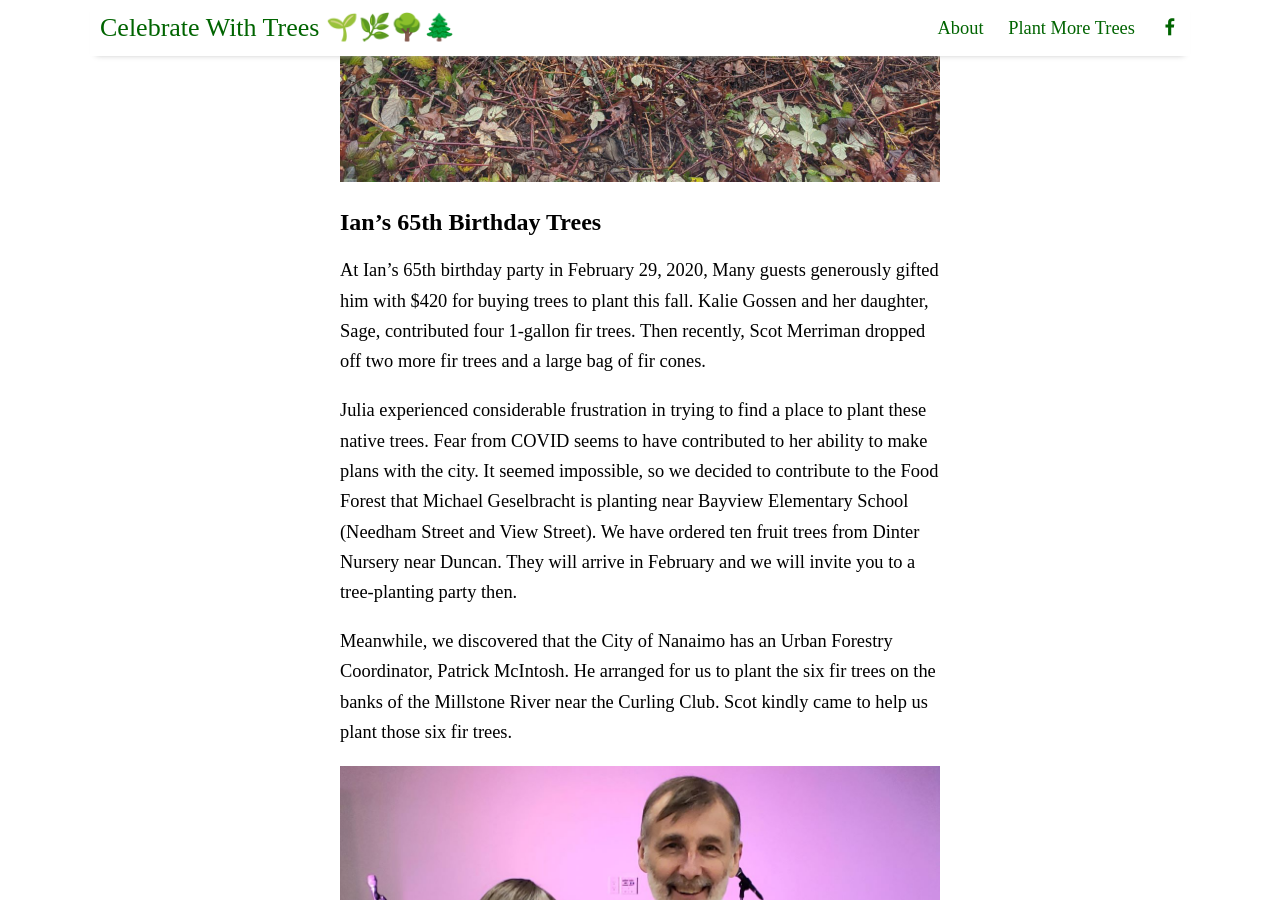
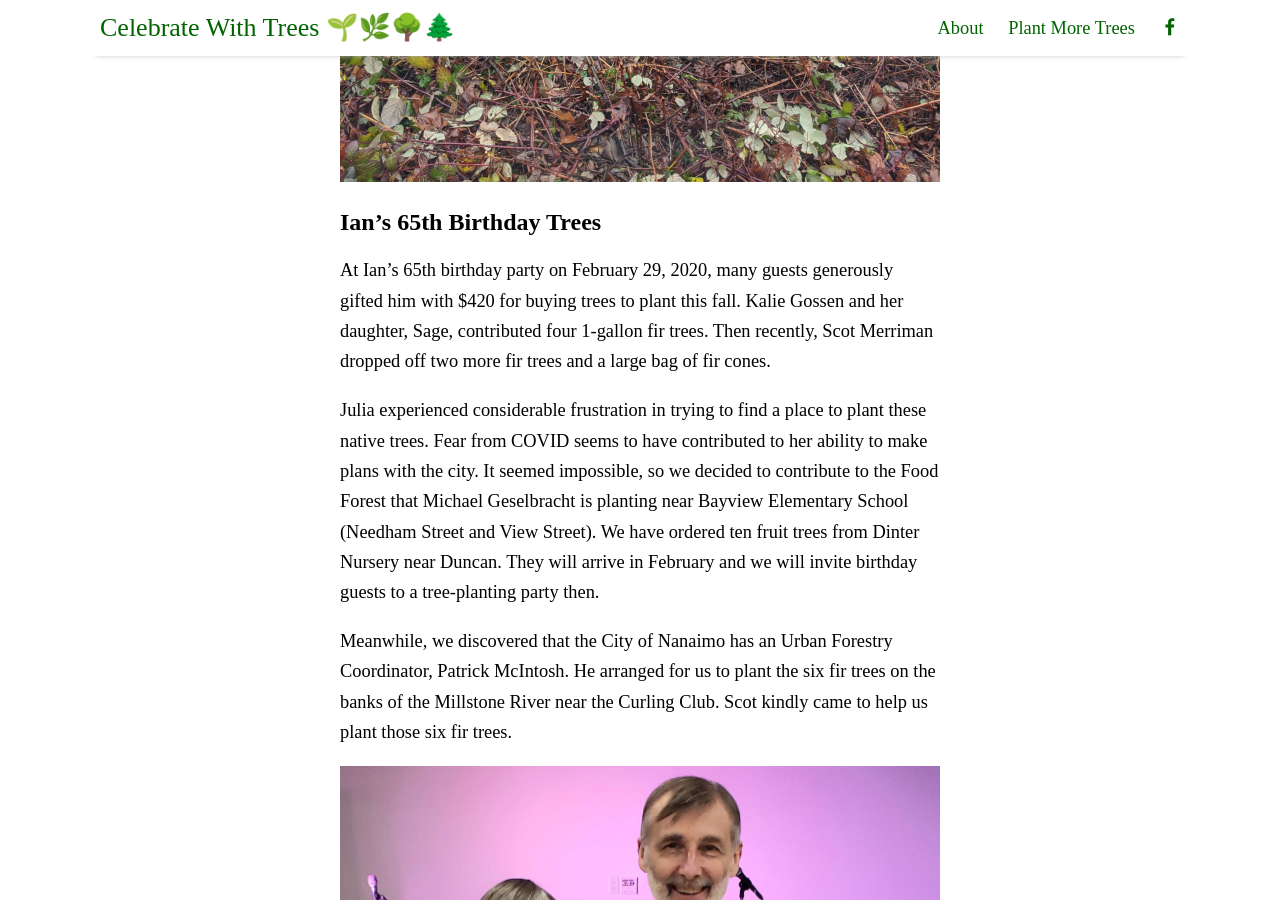
Before and after one commit to tkell/plant-a-tree, a Jekyll site: the page built from _posts/2020-12-30-IansTrees.md, in a window 1280 px wide and 900 px high, scrolled down 780 px. Built offline with Jekyll 4.4.1, drawn with Linux system fonts in a browser that asks for light colours; nearby versions of some CDN libraries.

Commit message:
Update 2020-12-30-IansTrees.md

```diff
--- a/_posts/2020-12-30-IansTrees.md
+++ b/_posts/2020-12-30-IansTrees.md
@@ -3,14 +3,14 @@ layout: post
 title: "Ian's 65th Birthday Trees"
 author: "Julia"
 categories: stories
-image: millstonetrees.jpg
+image: MillstoneTrees.jpg
 ---
 
 ## Ian's 65th Birthday Trees
 
-At Ian's 65th birthday party in February 29, 2020, Many guests generously gifted him with $420 for buying trees to plant this fall.  Kalie Gossen and her daughter, Sage, contributed four 1-gallon fir trees.  Then recently, Scot Merriman dropped off two more fir trees and a large bag of fir cones.
+At Ian's 65th birthday party on February 29, 2020, many guests generously gifted him with $420 for buying trees to plant this fall.  Kalie Gossen and her daughter, Sage, contributed four 1-gallon fir trees.  Then recently, Scot Merriman dropped off two more fir trees and a large bag of fir cones.
 
-Julia experienced considerable frustration in trying to find a place to plant these native trees.  Fear from COVID seems to have contributed to her ability to make plans with the city. It seemed impossible, so we decided to contribute to the Food Forest that Michael Geselbracht is planting near Bayview Elementary School (Needham Street and View Street).  We have ordered ten fruit trees from Dinter Nursery near Duncan.  They will arrive in February and we will invite you to a tree-planting party then.
+Julia experienced considerable frustration in trying to find a place to plant these native trees.  Fear from COVID seems to have contributed to her ability to make plans with the city. It seemed impossible, so we decided to contribute to the Food Forest that Michael Geselbracht is planting near Bayview Elementary School (Needham Street and View Street).  We have ordered ten fruit trees from Dinter Nursery near Duncan.  They will arrive in February and we will invite birthday guests to a tree-planting party then.
 
 Meanwhile, we discovered that the City of Nanaimo has an Urban Forestry Coordinator, Patrick McIntosh.  He arranged for us to plant the six fir trees on the banks of the Millstone River near the Curling Club.  Scot kindly came to help us plant those six fir trees.
 
```
